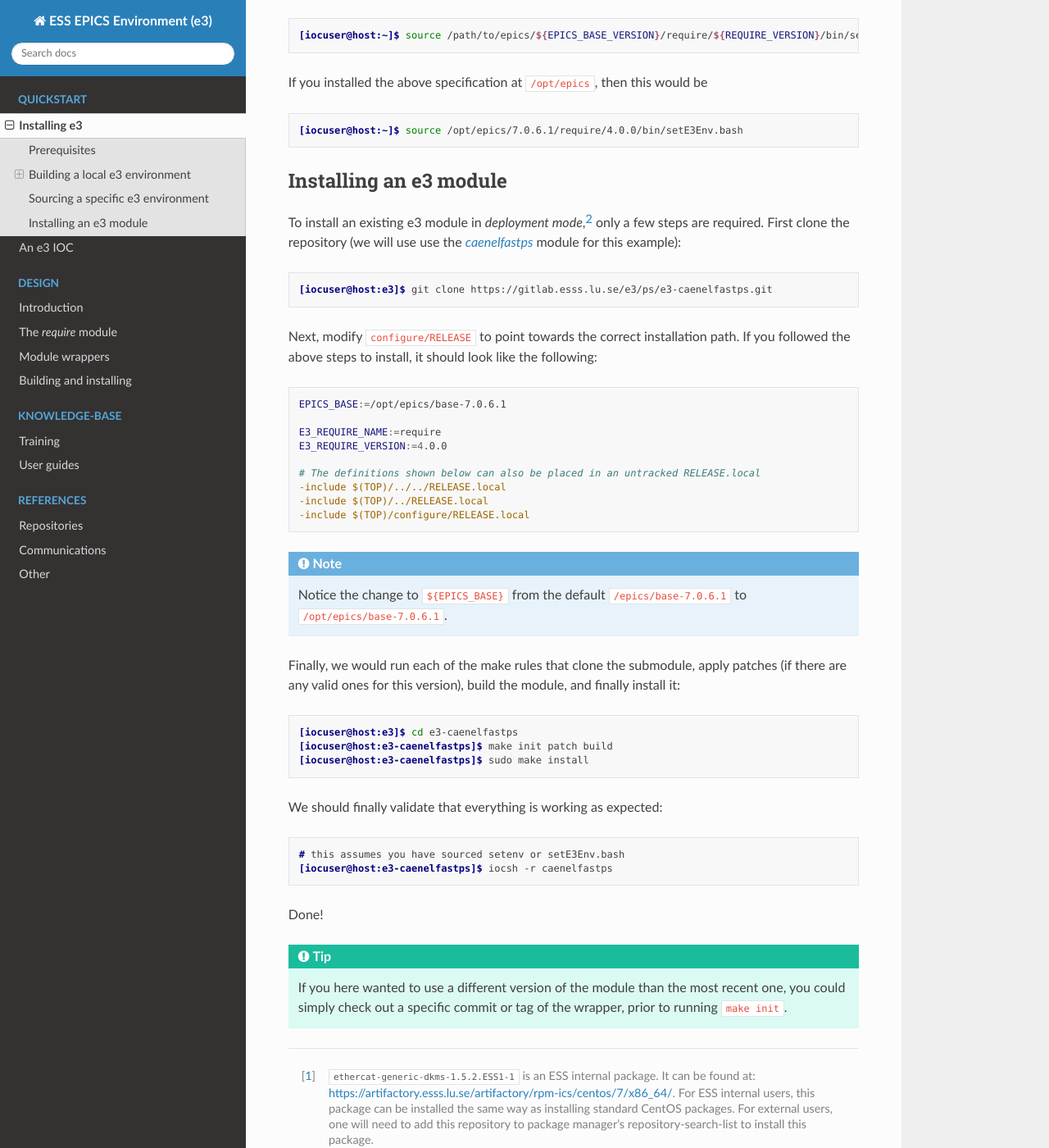
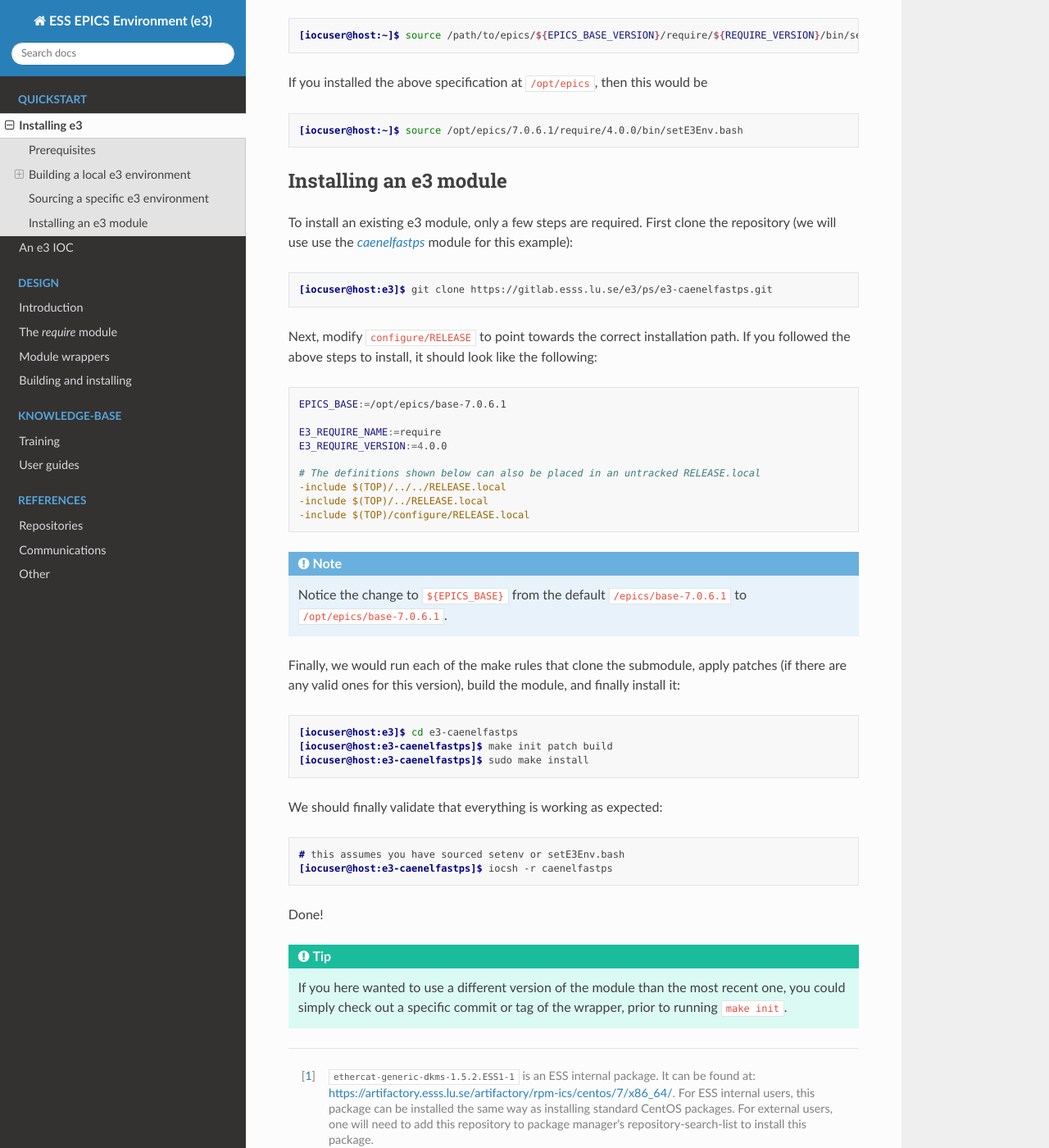
Before and after one commit to ttkorhonen/e3pages, a Sphinx documentation site: the page built from docs/quickstart/1_install.md, in a window 1280 px wide and 1400 px high, scrolled down 2067 px. Shown: the whole window at 82% size. Built offline with Sphinx 7.4.7 and the Read the Docs theme 2.0.0, drawn with Linux system fonts in a browser that asks for light colours; some of the changed text lies outside the part shown.

Commit message:
E3-1420: Remove reference to deployment mode

````diff
--- a/docs/quickstart/1_install.md
+++ b/docs/quickstart/1_install.md
@@ -104,10 +104,9 @@ If you installed the above specification at `/opt/epics`, then this would be
 
 ## Installing an e3 module
 
-To install an existing e3 module in *deployment mode*,[^depmode] only a few
-steps are required. First clone the repository (we will use use the
-[*caenelfastps*](https://gitlab.esss.lu.se/e3/ps/e3-caenelfastps) module for
-this example):
+To install an existing e3 module, only a few steps are required. First clone the
+repository (we will use use the [*caenelfastps*](https://gitlab.esss.lu.se/e3/ps/e3-caenelfastps)
+module for this example):
 
 ```console
 [iocuser@host:e3]$ git clone https://gitlab.esss.lu.se/e3/ps/e3-caenelfastps.git
@@ -164,5 +163,3 @@ to running `make init`.
   standard CentOS packages. For external users, one will need to add this
   repository to package manager’s repository-search-list to install this
   package.
-
-[^depmode]: More on this in the e3 tutorial.
````
